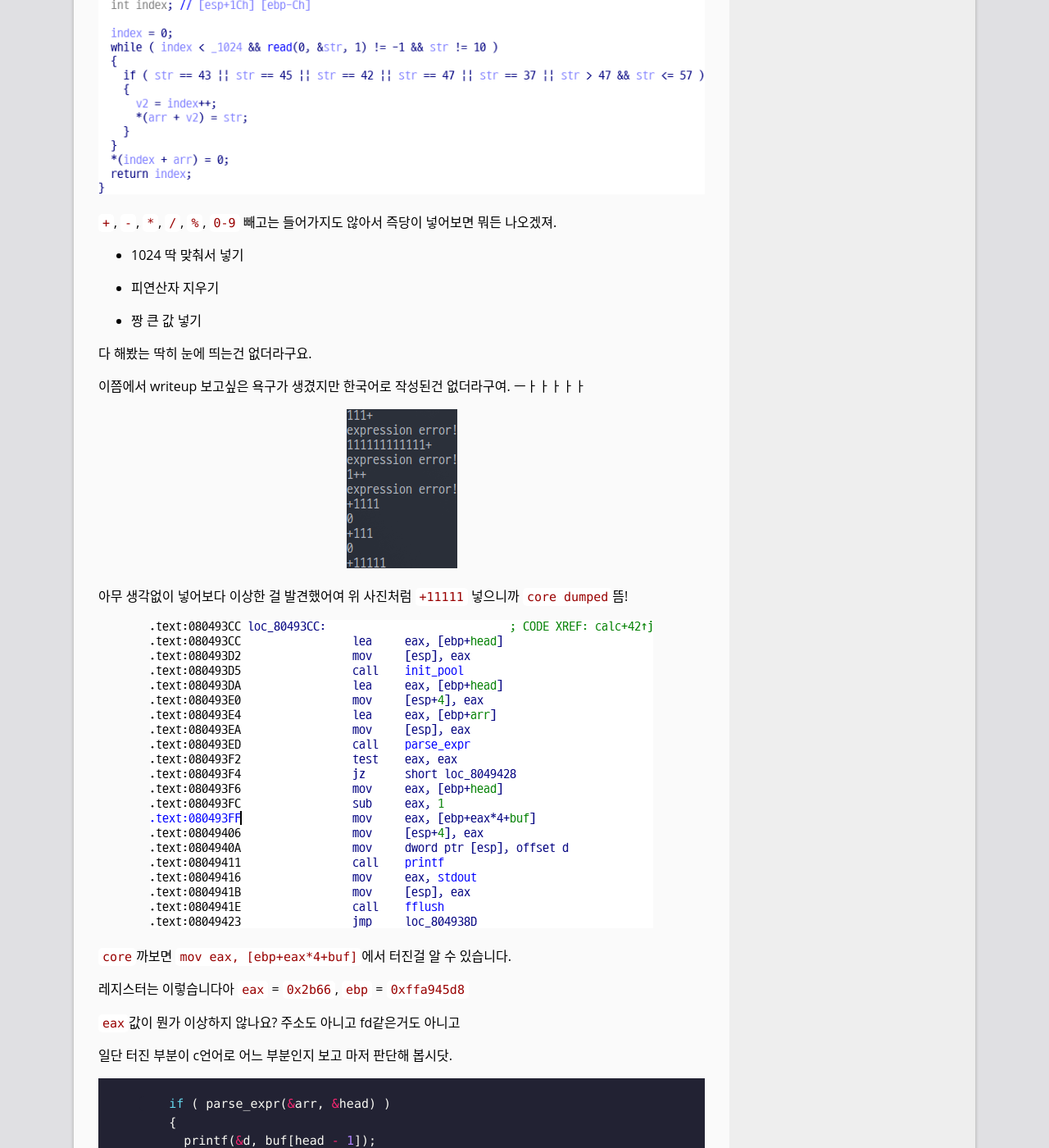
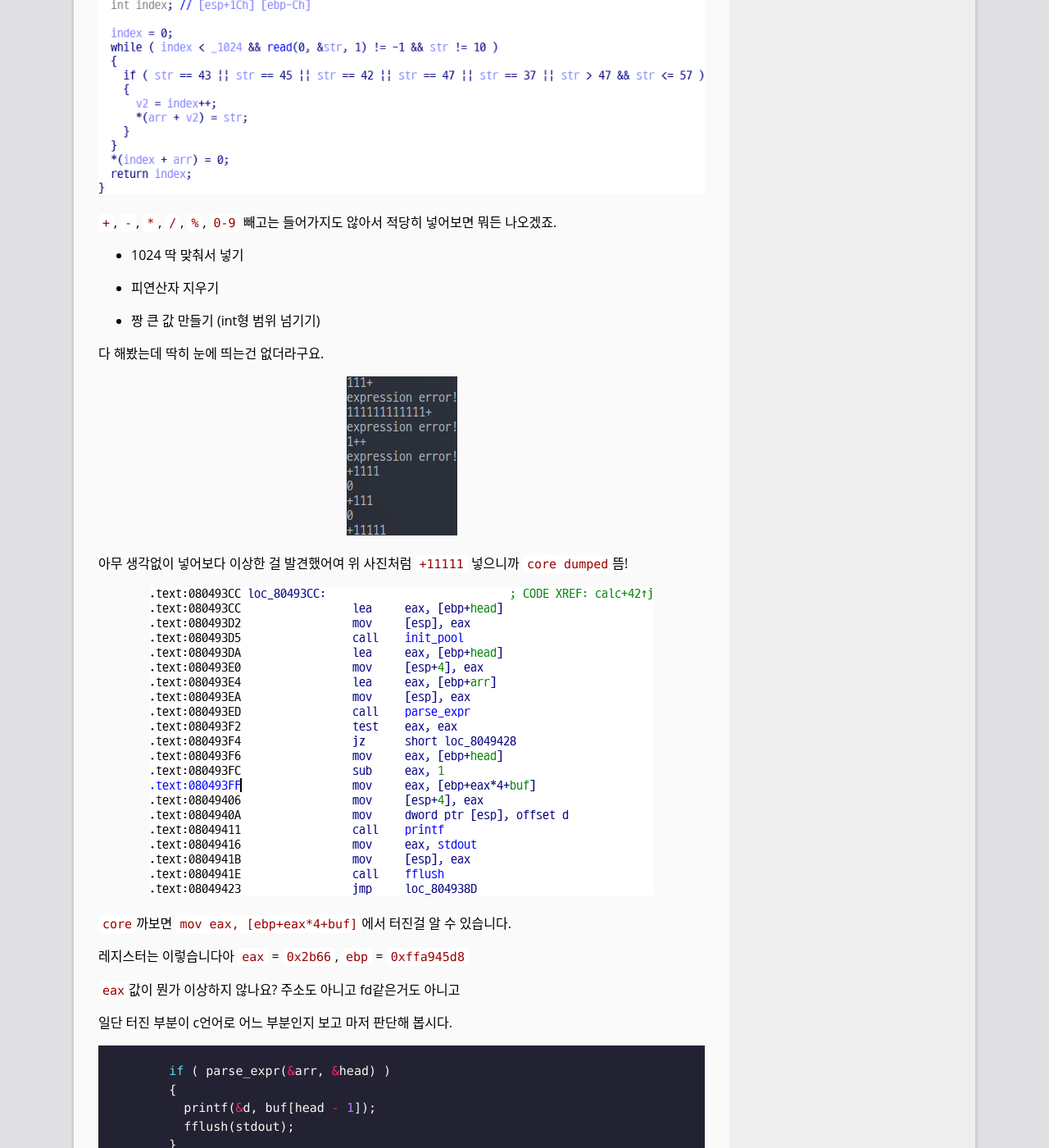
Before and after one commit to UnKN0wnName/stfwlg.github.io, a Jekyll site: the page built from _posts/2018-06-08-[pwnable.tw]_calc_풀이.md, in a window 1280 px wide and 1400 px high, scrolled down 1721 px. Shown: the whole window at 82% size. Built offline with Jekyll 4.4.1, drawn with Linux system fonts in a browser that asks for light colours; some of the changed text lies outside the part shown.

Commit message:
pwnable.tw calc

````diff
--- a/_posts/2018-06-08-[pwnable.tw]_calc_풀이.md
+++ b/_posts/2018-06-08-[pwnable.tw]_calc_풀이.md
@@ -42,17 +42,15 @@
 ![get_expr](/img/pwnable.tw/calc/04.png)
 {: refdef}
 
-`+`, `-`, `*`, `/`, `%`, `0-9` 빼고는 들어가지도 않아서 즉당이 넣어보면 뭐든 나오겠져.
+`+`, `-`, `*`, `/`, `%`, `0-9` 빼고는 들어가지도 않아서 적당히 넣어보면 뭐든 나오겠죠.
 
 - 1024 딱 맞춰서 넣기
 
 - 피연산자 지우기
 
-- 짱 큰 값 넣기
+- 짱 큰 값 만들기 (int형 범위 넘기기)
 
-다 해봤는 딱히 눈에 띄는건 없더라구요.
-
-이쯤에서 writeup 보고싶은 욕구가 생겼지만 한국어로 작성된건 없더라구여. ㅡㅏㅏㅏㅏㅏ
+다 해봤는데 딱히 눈에 띄는건 없더라구요.
 
 {: refdef: style="text-align: center;"}
 ![core dumped](/img/pwnable.tw/calc/05.png)
@@ -70,7 +68,7 @@
 
 `eax`값이 뭔가 이상하지 않나요? 주소도 아니고 fd같은거도 아니고
 
-일단 터진 부분이 c언어로 어느 부분인지 보고 마저 판단해 봅시닷.
+일단 터진 부분이 c언어로 어느 부분인지 보고 마저 판단해 봅시다.
 
 ```c
     if ( parse_expr(&arr, &head) )
@@ -80,13 +78,13 @@
     }
 ```
 
-저기 printf 인자에서 터졌는데 `head-1`에 있는 값이 결과 값이네여!
+저기 printf 인자에서 터졌는데 `head-1`에 있는 값이 결과 값이네요!
 
 그럼 `eax*4`가 int형이라서 4byte씩 곱한거라 봐도 이상할거 없네여.
 
 `0x2b66`는 10진수로 바꿔보면 **11110**입니다! 띠용!
 
-`+숫자`를 넣으면 `buf[숫자-1]`을 화면에 출력해주는거 같아여.
+`+숫자`를 넣으면 `buf[숫자-1]`을 화면에 출력해주는거 같아요.
 
 ```c
   int head; // [esp+18h] [ebp-5A0h]
@@ -97,7 +95,7 @@
 
 `canary`를 출력해보면서 테스트해봅시다!
 
-`buf`가 `ebp-0x59c`, `canary`가 `ebp-0xc`니까 둘 사이에 거리는 `0x590`네여.
+`buf`가 `ebp-0x59c`, `canary`가 `ebp-0xc`니까 둘 사이에 거리는 `0x590`네요.
 
 10진수로 바꾸면 `1424`인데 4를 곱해주니까 `356`이 됩니디아 마지막으로 `-1`있어서 `357`이네여.
 
@@ -112,13 +110,13 @@
 
 이 문제는 분석하면서 `bof`가 일어날거 같지는 않네 `malloc`도 `free`나 `use`나 딱히 사용할게 없네 했어요.
 
-그런데 **0x01**에서 나온 값 역추적해보니까 계산과정 같은데서 특이한걸 발견했어여.
+그런데 **0x01**에서 나온 값 역추적해보니까 계산과정 같은데서 특이한걸 발견했어요.
 
 {: refdef: style="text-align: center;"}
 ![func_add](/img/pwnable.tw/calc/08.png)
 {: refdef}
 
-`+357` 넣었을 때 계산하는 부분인데 `eax`값이 십진수로 `357`입니다아아 그리고 계산 결과 값은 `0x166`이겠죠.
+`+357` 넣었을 때 계산하는 부분인데 `eax`값이 십진수로 `357`입니다! 그리고 계산 결과 값은 `0x166`이겠죠.
 
 {: refdef: style="text-align: center;"}
 ![canary_leak](/img/pwnable.tw/calc/09.png)
````
